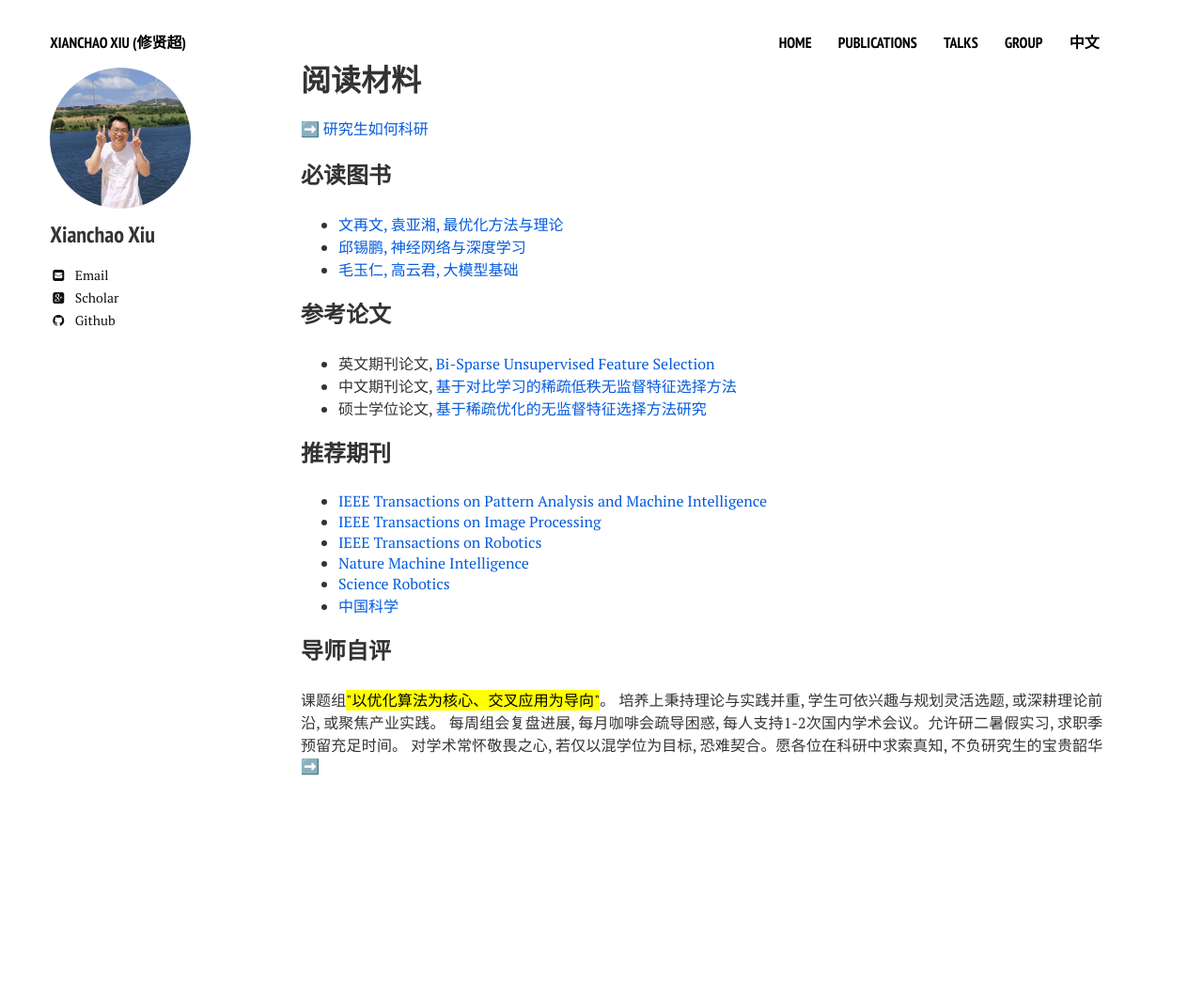
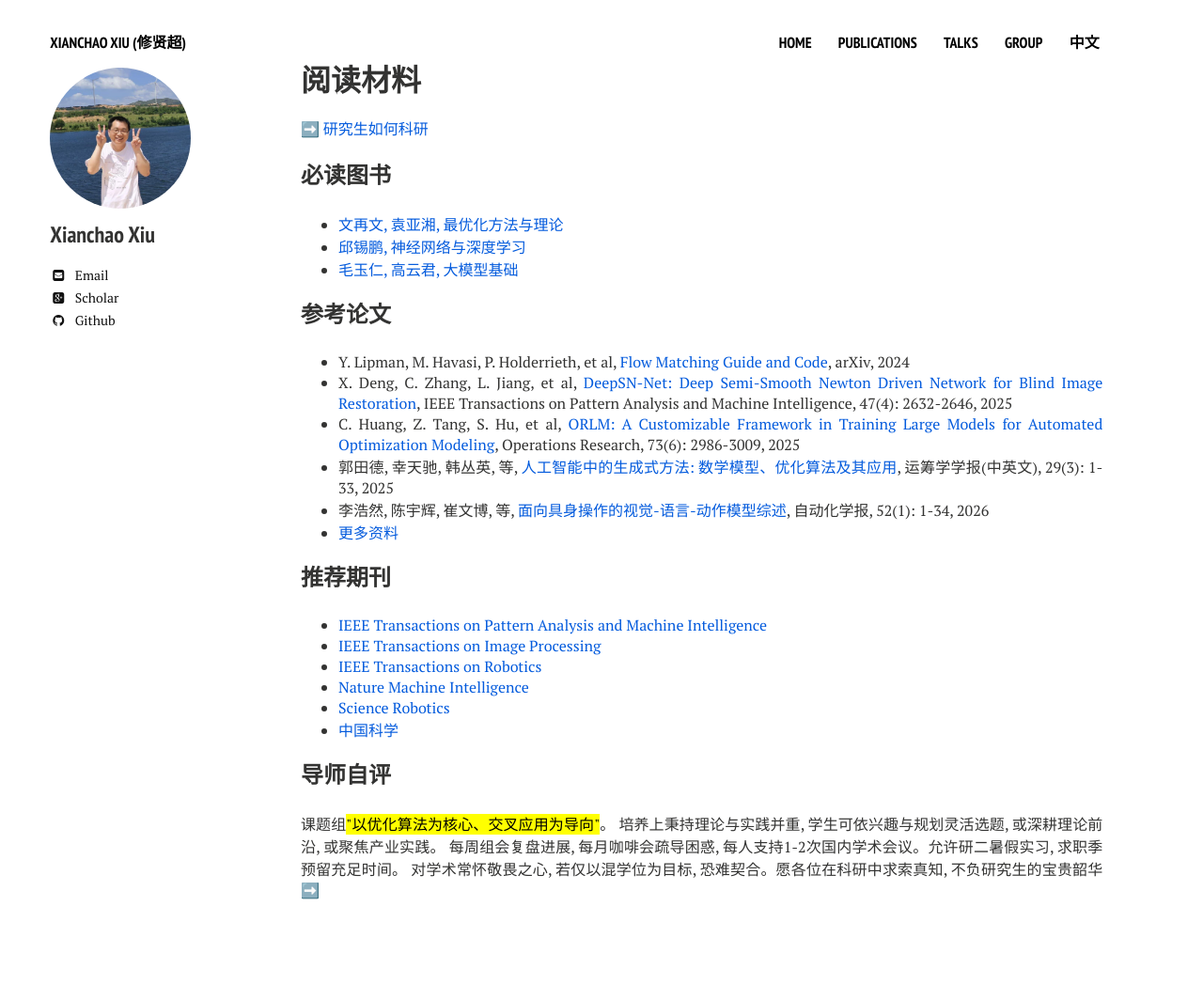
Before and after one commit to xianchaoxiu/xianchaoxiu.github.io, a Jekyll site: the page built from chinese/reading/index.md, in a window 1280 px wide. Shown: the whole page at 94% size. Built offline with Jekyll 4.4.1, drawn with Linux system fonts in a browser that asks for light colours; nearby versions of some CDN libraries; before the commit the page ends 932 px from its top, so only the background shows below that.

Commit message:
Update index.md

```diff
--- a/chinese/reading/index.md
+++ b/chinese/reading/index.md
@@ -15,10 +15,12 @@ share: false
 
 
 ### 参考论文
-* 英文期刊论文, <a href="https://doi.org/10.1109/TIP.2025.3620667" class="textlink" target="_blank">Bi-Sparse Unsupervised Feature Selection</a> <br>
-* 中文期刊论文, <a href="https://kns.cnki.net/kcms2/article/abstract?v=e_WjztTC4N0Z832a-bbzgdfGaZqegXeziR4mPpFe0A1ROQtRv8ba_BSLdRJqYhdrWzhvxs5NJ2O3SOWWMfU0FulX9LypoPkOg34ECqIZ1YDAiTz9p7_NUzLuG3aP698ALezyek3yh7yCM9L1er33sRDx01vji4IFd-a5be0Mbbc=&uniplatform=NZKPT" class="textlink" target="_blank">基于对比学习的稀疏低秩无监督特征选择方法</a> <br>
-* 硕士学位论文, <a href="https://xianchaoxiu.github.io/group/2025-Yang.pdf" class="textlink" target="_blank">基于稀疏优化的无监督特征选择方法研究</a> <br>
-
+* Y. Lipman, M. Havasi, P. Holderrieth, et al, <a href="https://doi.org/10.48550/arXiv.2412.06264" class="textlink" target="_blank">Flow Matching Guide and Code</a>, arXiv, 2024 <br>
+* X. Deng, C. Zhang, L. Jiang, et al, <a href="https://doi.org/10.1109/TPAMI.2024.3525089" class="textlink" target="_blank">DeepSN-Net: Deep Semi-Smooth Newton Driven Network for Blind Image Restoration</a>, IEEE Transactions on Pattern Analysis and Machine Intelligence, 47(4): 2632-2646, 2025 <br>
+* C. Huang, Z. Tang, S. Hu, et al, <a href="https://doi.org/10.1287/opre.2024.1233" class="textlink" target="_blank">ORLM: A Customizable Framework in Training Large Models for Automated Optimization Modeling</a>, Operations Research, 73(6): 2986-3009, 2025 <br>
+* 郭田德, 幸天驰, 韩丛英, 等, <a href=" https://www.ort.shu.edu.cn/CN/Y2025/V29/I3/1" class="textlink" target="_blank">人工智能中的生成式方法: 数学模型、优化算法及其应用</a>, 运筹学学报(中英文), 29(3): 1-33, 2025
+* 李浩然, 陈宇辉, 崔文博, 等, <a href=" https://www.aas.net.cn/cn/article/doi/10.16383/j.aas.c250394" class="textlink" target="_blank">面向具身操作的视觉-语言-动作模型综述</a>, 自动化学报, 52(1): 1-34, 2026
+* <a href="https://xianchaoxiu.github.io/chinese/reading/waht/" class="textlink" target="_blank"> 更多资料 </a>
 
 ### 推荐期刊
 *  <a href="https://ieeexplore.ieee.org/xpl/RecentIssue.jsp?punumber=34" class="textlink" target="_blank"> IEEE Transactions on Pattern Analysis and Machine Intelligence </a> <br>
```
